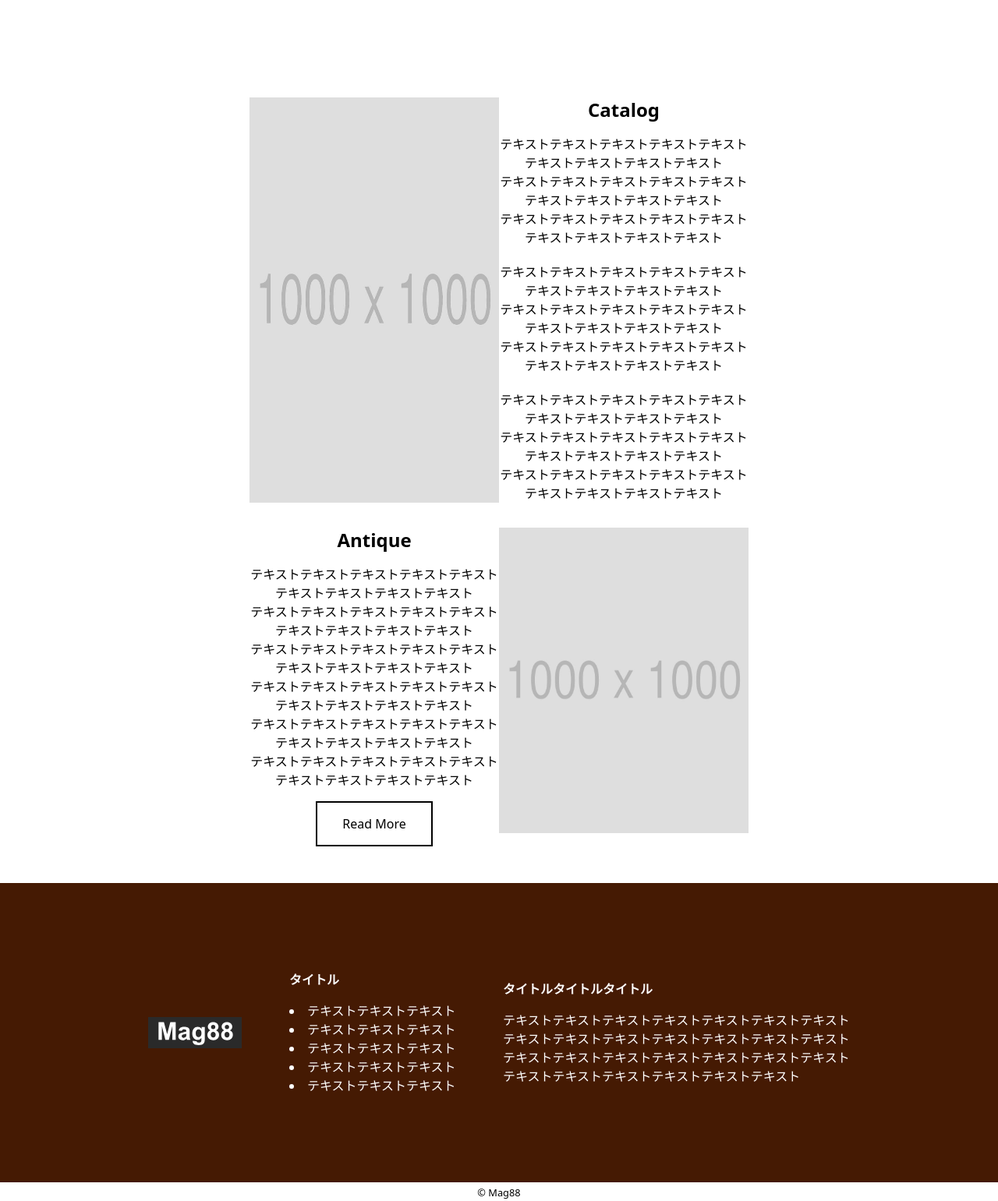
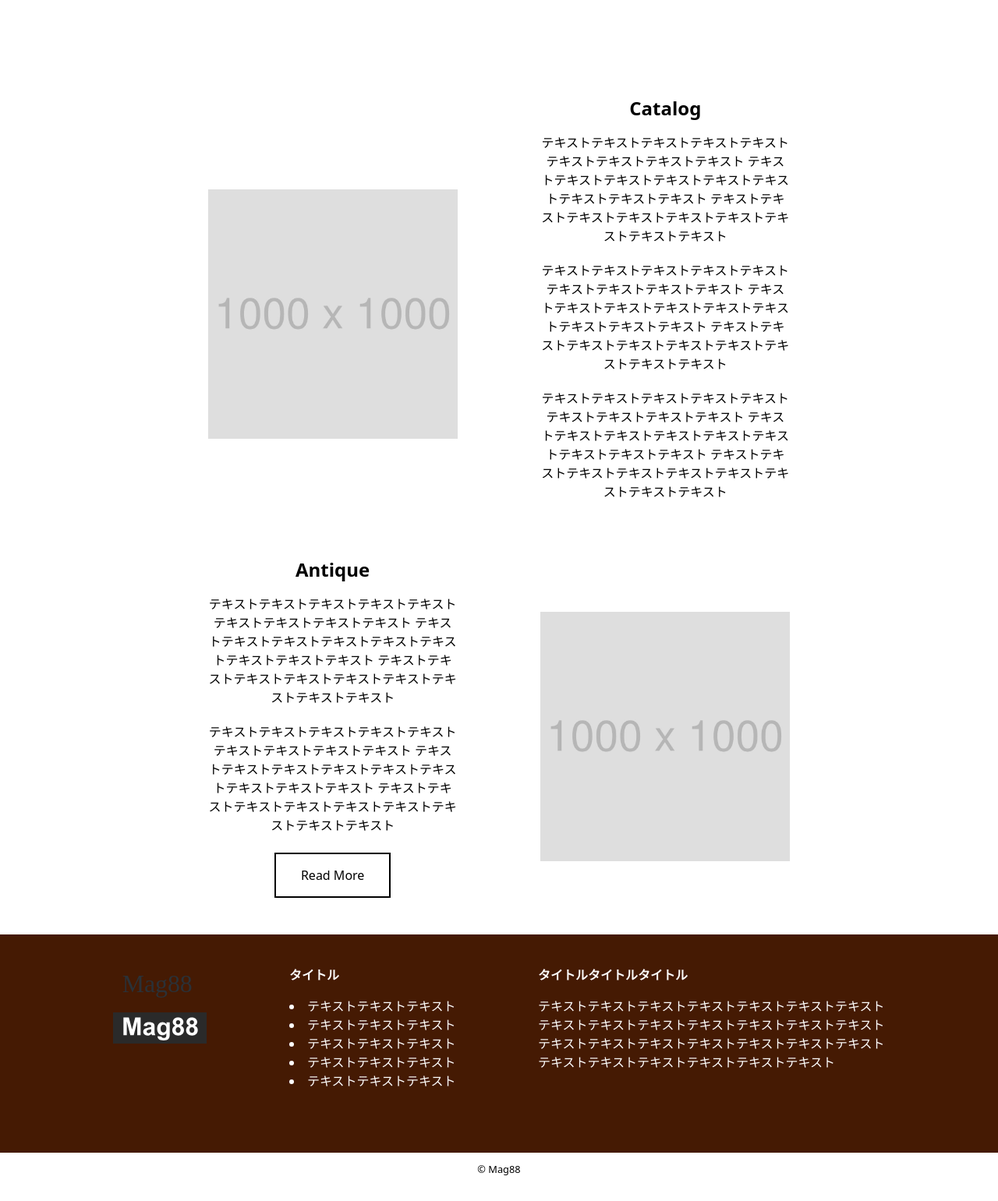
Before and after one commit to is-uko/portfolio-store1, a website: page index.html in a window 1280 px wide. Shown: the part 2017-3558 px from the top of the page at 78% size. After the commit the page ends 3534 px from the top, so only its background shows below. Drawn offline with Linux system fonts and the light colour scheme.

Commit message:
レスポンシブに対応

```diff
--- a/index.html
+++ b/index.html
@@ -6,7 +6,7 @@
     <meta name="viewport" content="width=device-width, initial-scale=1.0" />
     <title>Mag88</title>
     <link rel="stylesheet" href="css/dist.css" />
-    <link rel="shortcut icon" href="img/favicon.ico" type="image/x-icon">
+    <link rel="shortcut icon" href="img/favicon.ico" type="image/x-icon" />
   </head>
   <body>
     <header class="relative">
@@ -17,7 +17,7 @@
       />
       <img class="absolute top-8 right-8" src="img/logo.svg" />
     </header>
-    <main class="pt-16 pb-16 text-center w-3/4 m-auto">
+    <main class="container pt-16 pb-16 text-center w-3/4 mx-auto">
       <div>
         <h2 class="font-bold text-2xl pb-4">
           A special, long article in a newspaper or magazine
@@ -27,10 +27,10 @@
           テキストテキストテキストテキストテキストテキストテキストテキスト
         </p>
       </div>
-      <div class="grid grid-cols-2 gap-5 pb-32">
-        <div class="relative">
+      <div class="md:flex md:flex-row pb-24">
+        <div class="relative mb-10 md:mr-10">
           <div
-            class="absolute bottom-1/2 right-1/2 translate-x-1/2 translate-y-1/2 bg-gray-600 opacity-80 px-10 py-3"
+            class="absolute top-1/2 left-1/2 -translate-x-1/2 -translate-y-1/2 bg-gray-600 opacity-80 px-10 py-3 pointer-events-none"
           >
             <h3 class="font-bold text-white">Archive</h3>
             <p class="text-white">
@@ -38,11 +38,11 @@
               テキストテキストテキスト
             </p>
           </div>
-          <img src="img/magazine-archive.jpg" alt="" />
+          <img class="cursor-pointer" src="img/magazine-archive.jpg" alt="" />
         </div>
-        <div class="relative">
+        <div class="relative mb-10">
           <div
-            class="absolute bottom-1/2 right-1/2 translate-x-1/2 translate-y-1/2 bg-gray-600 opacity-80 px-10 py-3"
+            class="absolute top-1/2 left-1/2 -translate-x-1/2 -translate-y-1/2 bg-gray-600 opacity-80 px-10 py-3 pointer-events-none"
           >
             <h3 class="font-bold text-white">New</h3>
             <p class="text-white">
@@ -50,7 +50,7 @@
               テキストテキストテキスト
             </p>
           </div>
-          <img src="img/magazine-new.jpg" alt="" />
+          <img class="cursor-pointer" src="img/magazine-new.jpg" alt="" />
         </div>
       </div>
       <div class="pb-32">
@@ -64,41 +64,41 @@
           href="#"
           >Read More</a
         >
-        <img class="pt-8" src="img/fashion.jpg" alt="">
+        <img class="pt-8" src="img/fashion.jpg" alt="" />
       </div>
       <div>
-        <div class="flex justify-center pb-8">
-          <div class="order-2 w-1/3">
+        <div class="md:flex md:justify-evenly md:items-center pb-8">
+          <div class="md:order-2 md:w-1/3">
             <h2 class="font-bold text-2xl pb-4">Catalog</h2>
             <p class="pb-5">
-              テキストテキストテキストテキストテキストテキストテキストテキストテキスト<br />
-              テキストテキストテキストテキストテキストテキストテキストテキストテキスト<br />
+              テキストテキストテキストテキストテキストテキストテキストテキストテキスト
+              テキストテキストテキストテキストテキストテキストテキストテキストテキスト
               テキストテキストテキストテキストテキストテキストテキストテキストテキスト
             </p>
             <p class="pb-5">
-              テキストテキストテキストテキストテキストテキストテキストテキストテキスト<br />
-              テキストテキストテキストテキストテキストテキストテキストテキストテキスト<br />
+              テキストテキストテキストテキストテキストテキストテキストテキストテキスト
+              テキストテキストテキストテキストテキストテキストテキストテキストテキスト
               テキストテキストテキストテキストテキストテキストテキストテキストテキスト
             </p>
-            <p>
-              テキストテキストテキストテキストテキストテキストテキストテキストテキスト<br />
-              テキストテキストテキストテキストテキストテキストテキストテキストテキスト<br />
+            <p class="pb-10">
+              テキストテキストテキストテキストテキストテキストテキストテキストテキスト
+              テキストテキストテキストテキストテキストテキストテキストテキストテキスト
               テキストテキストテキストテキストテキストテキストテキストテキストテキスト
             </p>
           </div>
-          <img class="order-1 w-1/3" src="img/catalog.jpg" alt="" />
+          <img class="md:order-1 md:w-1/3 md:h-1/3 object-cover" src="img/catalog.jpg" alt="" />
         </div>
-        <div class="flex justify-center">
-          <div class="w-1/3">
+        <div class="md:flex md:justify-evenly md:items-center">
+          <div class="md:w-1/3">
             <h2 class="font-bold text-2xl pb-4">Antique</h2>
-            <p>
-              テキストテキストテキストテキストテキストテキストテキストテキストテキスト<br />
-              テキストテキストテキストテキストテキストテキストテキストテキストテキスト<br />
+            <p class="pb-5">
+              テキストテキストテキストテキストテキストテキストテキストテキストテキスト
+              テキストテキストテキストテキストテキストテキストテキストテキストテキスト
               テキストテキストテキストテキストテキストテキストテキストテキストテキスト
             </p>
-            <p class="pb-8">
-              テキストテキストテキストテキストテキストテキストテキストテキストテキスト<br />
-              テキストテキストテキストテキストテキストテキストテキストテキストテキスト<br />
+            <p class="pb-10">
+              テキストテキストテキストテキストテキストテキストテキストテキストテキスト
+              テキストテキストテキストテキストテキストテキストテキストテキストテキスト
               テキストテキストテキストテキストテキストテキストテキストテキストテキスト
             </p>
             <a
@@ -107,15 +107,15 @@
               >Read More</a
             >
           </div>
-          <img class="w-1/3" src="img/antique.jpg" alt="" />
+          <img class="object-cover pt-10 md:w-1/3 md:h-1/3" src="img/antique.jpg" alt="" />
         </div>
       </div>
     </main>
     <footer class="text-center">
       <div class="bg-amber-950 text-white text-left">
-        <div class="w-3/4 h-96 flex justify-around items-center m-auto">
-          <img src="img/logo.svg" alt="">
-          <div>
+        <div class="container md:flex md:justify-evenly md:mx-auto p-10 mb-2">
+          <img class="pb-10" src="img/logo.svg" alt="" />
+          <div class="pb-10">
             <h3 class="font-bold pb-4">タイトル</h3>
             <ul class="list-disc list-inside">
               <li>テキストテキストテキスト</li>
@@ -136,7 +136,7 @@
           </div>
         </div>
       </div>
-      <small>&copy; Mag88</small>
+      <small class="pb-2">&copy; Mag88</small>
     </footer>
   </body>
 </html>
```
Also changed, not shown: css/dist.css.
